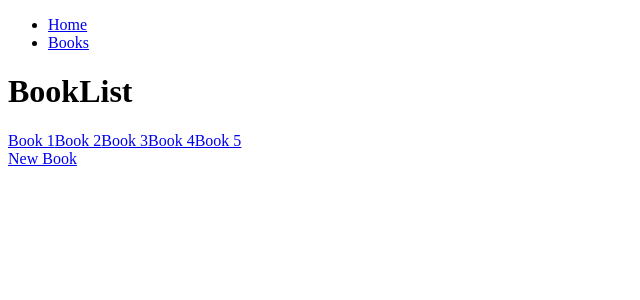
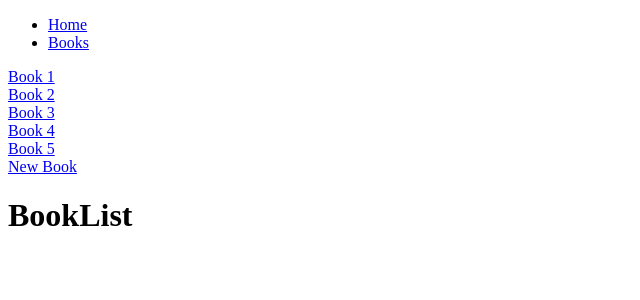
Before and after one commit to swopnilll/react-router, a React (Create React App) app: page /books in a window 1280 px wide. Shown: the top 300 px of the page, without its empty margins (0-640 px from the left). Built offline with nearby package versions, Linux system fonts and the light colour scheme.

Commit message:
lesson-6: Nestet routes

```diff
--- a/src/app.js
+++ b/src/app.js
@@ -1,5 +1,6 @@
 import { Link, Route, Routes } from "react-router-dom";
 import { Book } from "./pages/Book";
+import { BookLayout } from "./pages/BookLayout";
 import { BookList } from "./pages/BookList";
 import Home from "./pages/Home";
 import NewBook from "./pages/NewBook";
@@ -20,7 +21,7 @@ export const App = () => {
       </nav>
       <Routes>
         <Route path="/" element={<Home />} />
-        <Route path="/books">
+        <Route path="/books" element={<BookLayout />}>
           <Route index element={<BookList />} />
           <Route path=":id" element={<Book />} />
           <Route path="new" element={<NewBook />} />
--- /dev/null
+++ b/src/pages/BookLayout.tsx
@@ -0,0 +1,21 @@
+import { Link, Outlet } from 'react-router-dom'
+
+export const BookLayout = () => {
+    return (
+        <>
+            <Link to="/books/1" >Book 1</Link>
+            <br></br>
+            <Link to="/books/2" >Book 2</Link>
+            <br></br>
+            <Link to="/books/3" >Book 3</Link>
+            <br></br>
+            <Link to="/books/4" >Book 4</Link>
+            <br></br>
+            <Link to="/books/5" >Book 5</Link>
+            <br></br>
+            <Link to="/books/new">New Book</Link>
+            <br></br>
+            <Outlet />
+        </>
+    )
+}
--- a/src/pages/BookList.tsx
+++ b/src/pages/BookList.tsx
@@ -1,17 +1,7 @@
-import { Link } from 'react-router-dom'
-
-
 export const BookList = () => {
   return (
     <>
       <h1>BookList</h1>
-      <Link to="/books/1" >Book 1</Link>
-      <Link to="/books/2" >Book 2</Link>
-      <Link to="/books/3" >Book 3</Link>
-      <Link to="/books/4" >Book 4</Link>
-      <Link to="/books/5" >Book 5</Link>
-      <br></br>
-      <Link to="/books/new">New Book</Link>
     </>
   )
 }
```
